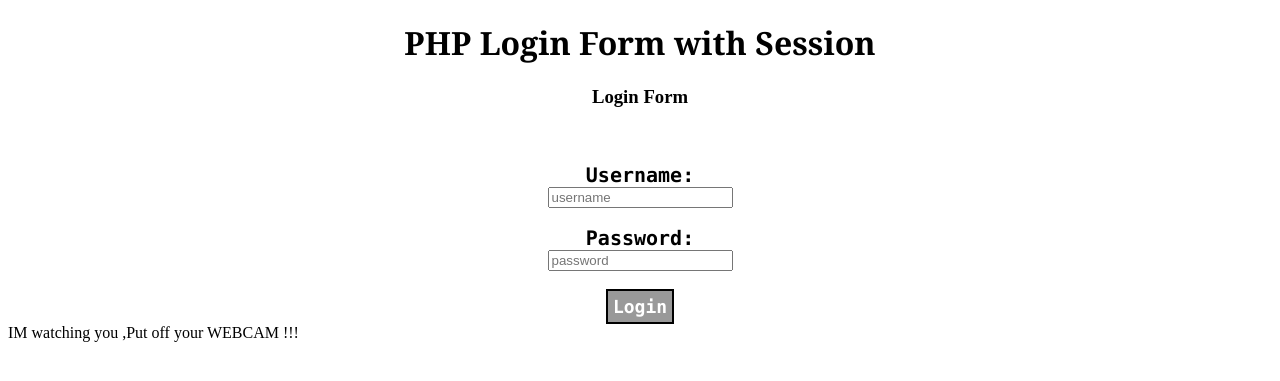
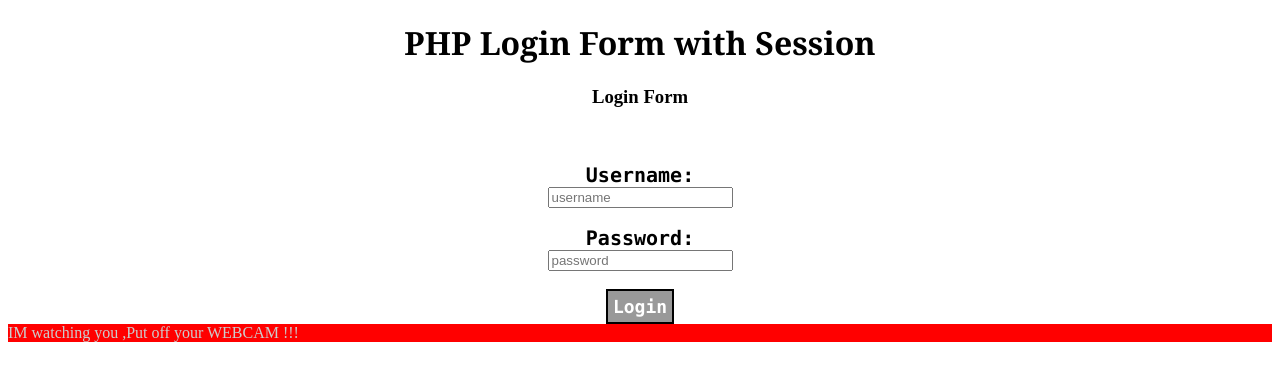
Before and after one commit to ibrahimRGU/week5, a PHP site: page / in a window 1280 px wide. Shown: the top 381 px of the page. Run offline with PHP 8.4, Linux system fonts and the light colour scheme; data that the repository does not hold is empty.

Commit message:
Update style.css

```diff
--- a/style.css
+++ b/style.css
@@ -40,7 +40,7 @@ fieldset legend
 	font-family:Consolas, "Andale Mono", "Lucida Console", "Lucida Sans Typewriter", Monaco, "Courier New", monospace;
 	font-size:16px;
 }
-#footer a {
+#footer {
     color: #CCC;
     float:center;
 background:Red;
```
